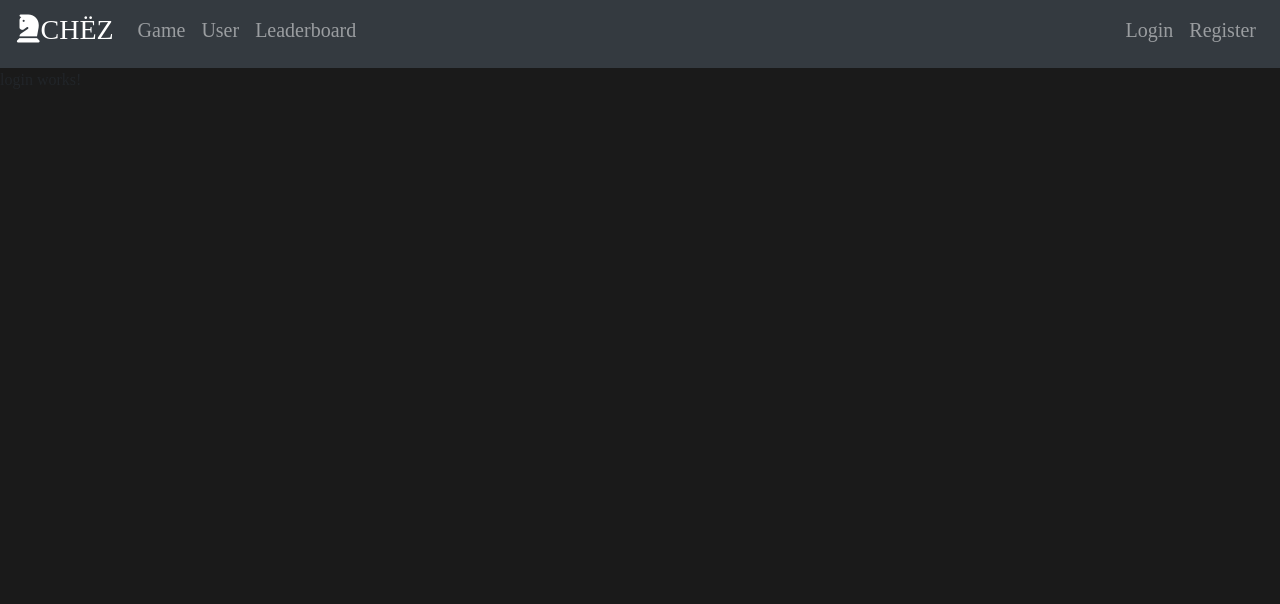
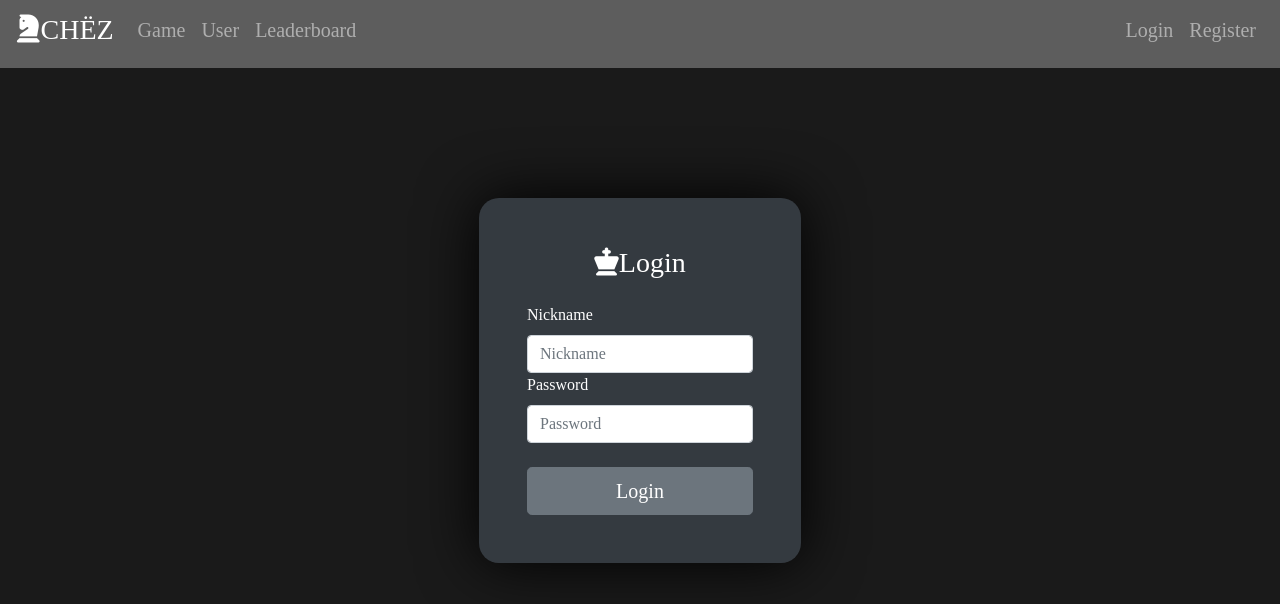
Before and after one commit to exfargo/Chess, an Angular app in the folder ChessFrontend/ChessFrontendEnd/: page /login in a window 1280 px wide. Shown: the top 604 px of the page. Built offline with nearby package versions, Linux system fonts and the light colour scheme.

Commit message:
menší reskin

```diff
--- a/ChessFrontend/ChessFrontendEnd/src/app/app.component.html
+++ b/ChessFrontend/ChessFrontendEnd/src/app/app.component.html
@@ -1,4 +1,4 @@
-<nav class="navbar navbar-expand-lg navbar-dark bg-dark">
+<nav class="navbar navbar-expand-lg navbar-dark">
   <a class="navbar-brand" href="#"><h3><i class="fas fa-chess-knight"></i>CHËZ</h3></a>
   <button class="navbar-toggler" type="button" data-toggle="collapse" data-target="#navbarSupportedContent" aria-controls="navbarSupportedContent" aria-expanded="false" aria-label="Toggle navigation">
     <span class="navbar-toggler-icon"></span>
--- a/ChessFrontend/ChessFrontendEnd/src/app/app.component.scss
+++ b/ChessFrontend/ChessFrontendEnd/src/app/app.component.scss
@@ -0,0 +1,3 @@
+.navbar{
+  background-color: #5d5d5d;
+}
--- a/ChessFrontend/ChessFrontendEnd/src/app/game/game.component.html
+++ b/ChessFrontend/ChessFrontendEnd/src/app/game/game.component.html
@@ -1,7 +1,7 @@
 <div class="d-flex justify-content-center">
   <table class="checkboard">
     <tr *ngFor="let j of checkboard; let i = index">
-      <td *ngFor="let k of checkboard[i]"></td>
+      <td *ngFor="let k of checkboard[i]; let j = index">{{checkboard[i][j]}}</td>
     </tr>
   </table>
 </div>
--- a/ChessFrontend/ChessFrontendEnd/src/app/game/game.component.scss
+++ b/ChessFrontend/ChessFrontendEnd/src/app/game/game.component.scss
@@ -2,6 +2,7 @@ td {
   width: 80px;
   height: 80px;
   border-collapse: collapse;
+  text-align: center;
 }
 tr:nth-child(odd) {
   td:nth-child(odd) {
--- a/ChessFrontend/ChessFrontendEnd/src/app/login/login.component.html
+++ b/ChessFrontend/ChessFrontendEnd/src/app/login/login.component.html
@@ -1 +1,11 @@
-<p>login works!</p>
+<div id="window" class="d-flex justify-content-center mb-5 align-items-center text-white">
+  <form class="p-5 bg-dark d-flex justify-content-center flex-column">
+    <h1 class="h3 mb-4 fw-normal  text-center"><i class="fas fa-chess-king"></i>Login</h1>
+    <label for="inputNick" class="visually-hidden">Nickname</label>
+    <input type="text" id="inputNick" class="form-control" placeholder="Nickname">
+    <label for="inputPassword" class="visually-hidden">Password</label>
+    <input type="password" id="inputPassword" class="form-control" placeholder="Password">
+    <br>
+    <button class="w-100 btn btn-lg btn-secondary" type="submit">Login</button>
+  </form>
+</div>
--- a/ChessFrontend/ChessFrontendEnd/src/app/login/login.component.scss
+++ b/ChessFrontend/ChessFrontendEnd/src/app/login/login.component.scss
@@ -0,0 +1,8 @@
+form{
+  border-radius: 20px;
+  box-shadow: black 0px 0px 60px;
+}
+
+#window{
+  margin-top: 130px;
+}
--- a/ChessFrontend/ChessFrontendEnd/src/app/register/register.component.html
+++ b/ChessFrontend/ChessFrontendEnd/src/app/register/register.component.html
@@ -1,4 +1,4 @@
-<div class="d-flex justify-content-center mb-5 align-items-center text-white">
+<div id="window" class="d-flex justify-content-center mb-5 align-items-center text-white">
   <form class="p-5 bg-dark d-flex justify-content-center flex-column">
     <h1 class="h3 mb-4 fw-normal  text-center"> <i class="fas fa-chess-knight"></i> Registration</h1>
     <label for="inputNick" class="visually-hidden">Nickname</label>
--- a/ChessFrontend/ChessFrontendEnd/src/app/register/register.component.scss
+++ b/ChessFrontend/ChessFrontendEnd/src/app/register/register.component.scss
@@ -3,6 +3,6 @@ form{
   box-shadow: black 0px 0px 60px;
 }
 
-div{
-  margin-top: 60px;
+#window{
+  margin-top: 130px;
 }
```
Also changed, not shown: 1 other file (tests, documents, lock files or other folders).
